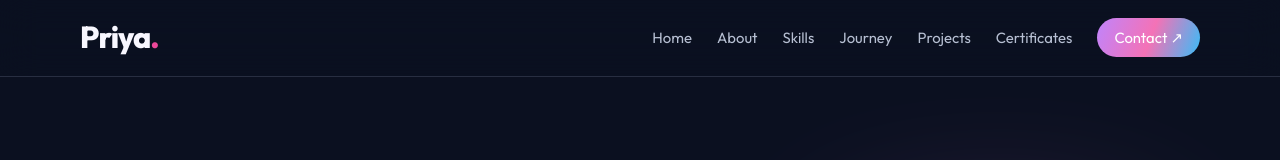
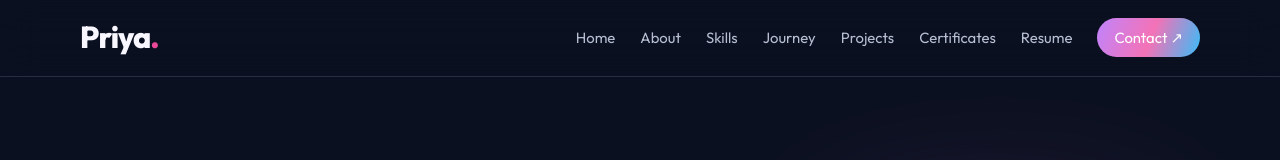
Before and after one commit to priyamishraverse/GitHub-practical-test, a plain HTML site: page index.html in a window 1280 px wide. Shown: the top 160 px of the page. Drawn offline with Linux system fonts and the light colour scheme.

Commit message:
Improve navbar with resume navigation link

```diff
--- a/index.html
+++ b/index.html
@@ -21,6 +21,7 @@
     <header class="site-header">
       <nav class="navbar container" aria-label="Main navigation">
         <a class="logo" href="#home">Priya<span>.</span></a>
+
         <button
           class="menu-toggle"
           id="menu-toggle"
@@ -30,6 +31,7 @@
         >
           ☰
         </button>
+
         <ul class="nav-links" id="nav-links">
           <li><a href="#home">Home</a></li>
           <li><a href="#about">About</a></li>
@@ -37,6 +39,7 @@
           <li><a href="#experience">Journey</a></li>
           <li><a href="#projects">Projects</a></li>
           <li><a href="#certificates">Certificates</a></li>
+          <li><a href="#contact">Resume</a></li>
           <li><a class="nav-cta" href="#contact">Contact ↗</a></li>
         </ul>
       </nav>
```
